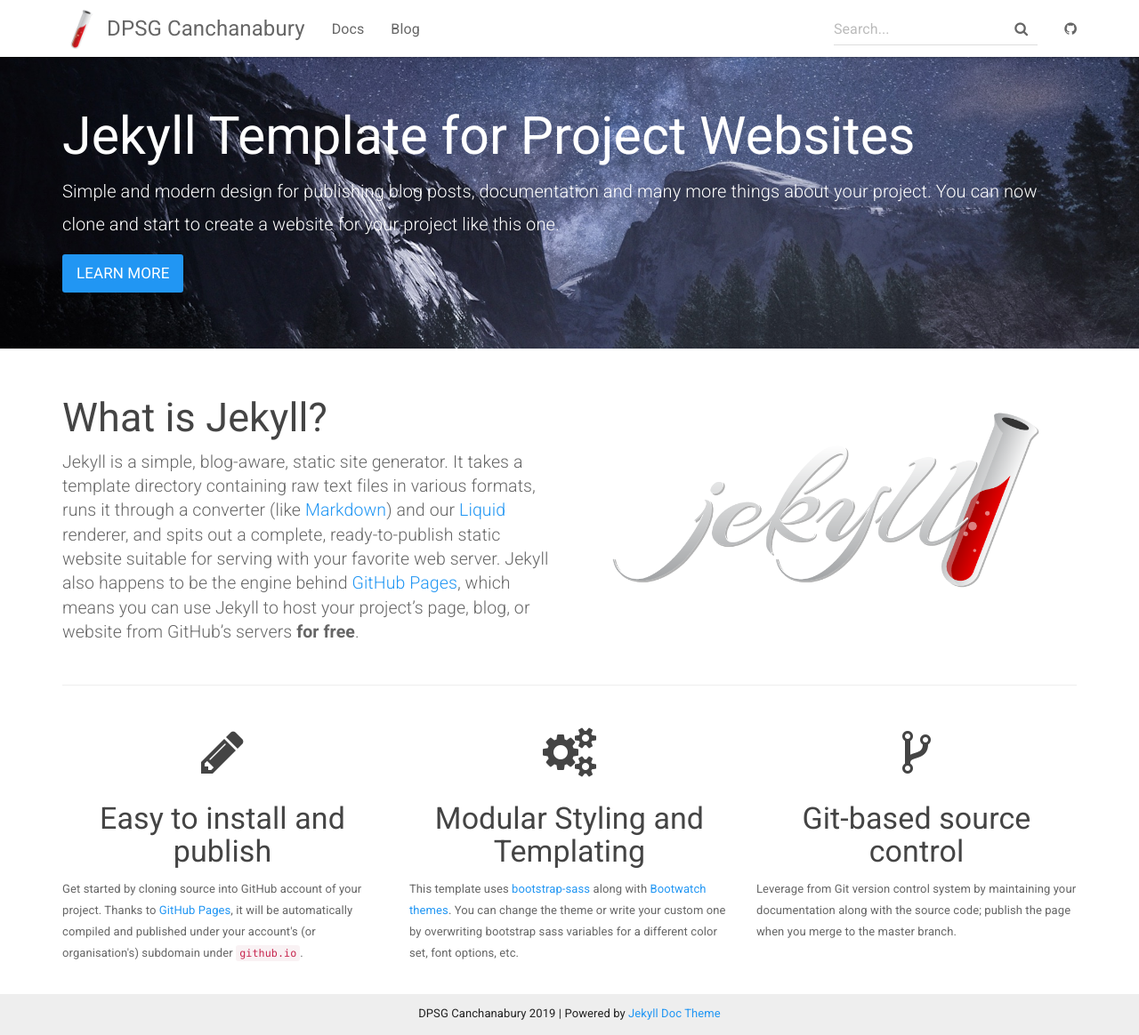
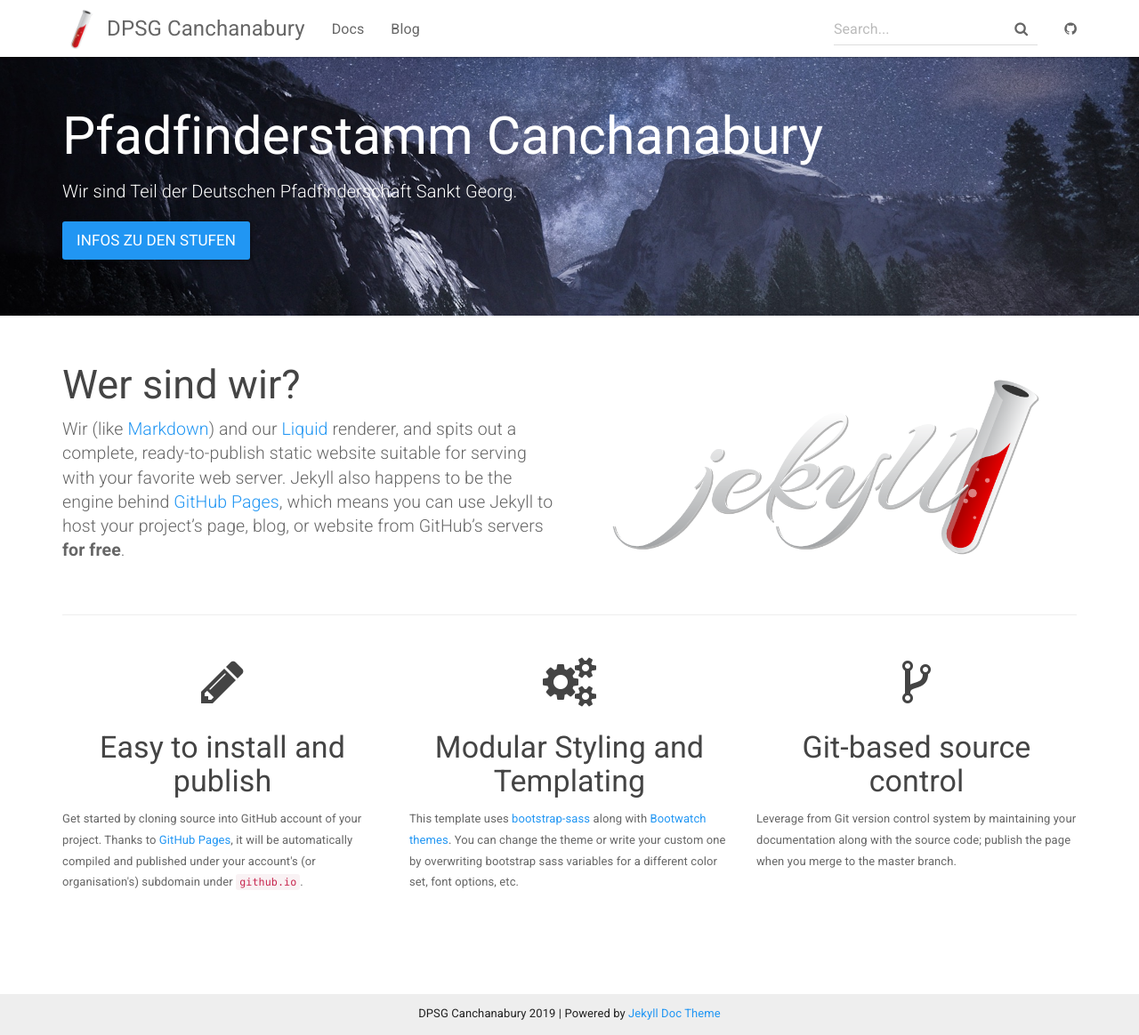
Before and after one commit to DPSG-Canchanabury/Website, a Jekyll site: the page built from docs/index.html, in a window 1280 px wide and 1164 px high. Shown: the whole window at 89% size. Built offline with Jekyll 4.4.1, drawn with Linux system fonts in a browser that asks for light colours; comment, search, counter and statistics services are not loaded.

Commit message:
Update index.html

```diff
--- a/docs/index.html
+++ b/docs/index.html
@@ -4,20 +4,17 @@
 
 <div class="header-container jumbotron">
     <div class="container">
-        <h1>Jekyll Template for Project Websites</h1>
-        <p>Simple and modern design for publishing blog posts, documentation and many more things about your project.
-          You can now clone and start to create a website for your project like this one.</p>
-        <p><a class="btn btn-primary btn-lg" href="{{ "/docs/home/" | relative_url }}" role="button">Learn more</a></p>
+        <h1>Pfadfinderstamm Canchanabury</h1>
+        <p>Wir sind Teil der Deutschen Pfadfinderschaft Sankt Georg.</p>
+        <p><a class="btn btn-primary btn-lg" href="{{ "/docs/home/" | relative_url }}" role="button">Infos zu den Stufen</a></p>
     </div>
 </div>
 
 <div class="container">
     <div class="row">
         <div class="col-md-6">
-            <h2 class="header-light regular-pad">What is Jekyll?</h2>
-              <p class="lead">Jekyll is a simple, blog-aware, static site generator. It takes a template
-              directory containing raw text files in various formats, runs it through
-              a converter (like <a href="https://daringfireball.net/projects/markdown/">Markdown</a>)
+            <h2 class="header-light regular-pad">Wer sind wir?</h2>
+              <p class="lead">Wir  (like <a href="https://daringfireball.net/projects/markdown/">Markdown</a>)
               and our <a href="https://github.com/Shopify/liquid/wiki">Liquid</a> renderer, and
               spits out a complete, ready-to-publish static website suitable
               for serving with your favorite web server. Jekyll also happens to be the engine
```
